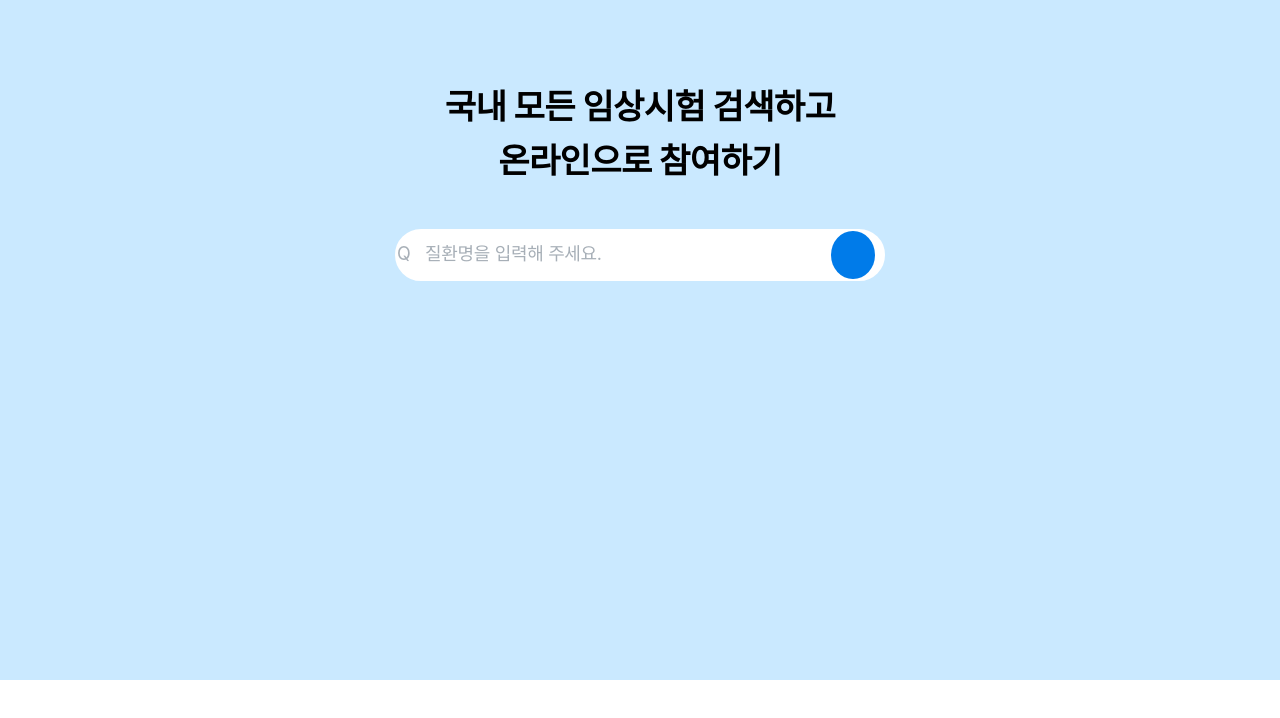
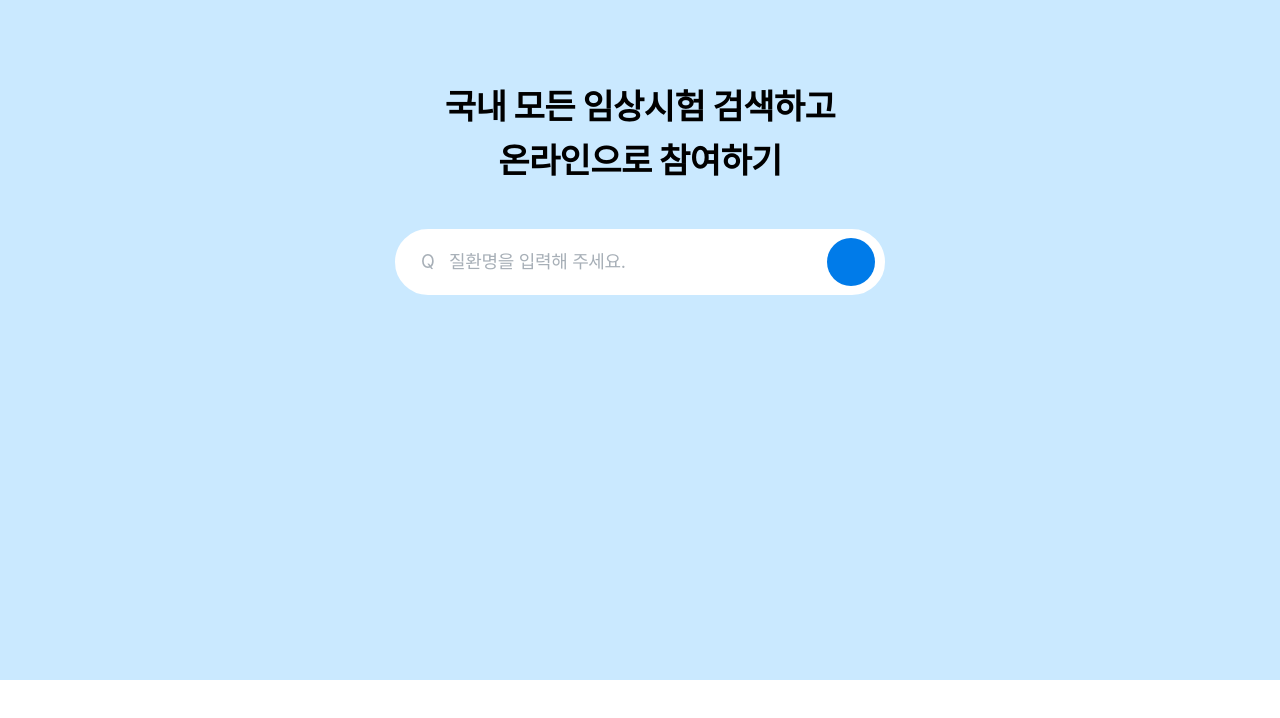
Before and after one commit to yoojiih/clinical-trial-search-bar, a React (Create React App) app: page / in a window 1280 px wide. Shown: the top 718 px of the page. Built offline with nearby package versions, Linux system fonts and the light colour scheme.

Commit message:
Feat: Search Input Layout 디자인 수정

```diff
--- a/src/components/ListItem.tsx
+++ b/src/components/ListItem.tsx
@@ -1,6 +1,6 @@
 import styled from 'styled-components';
 
-const ItemList = (props: any) => {
+const ItemList = (props) => {
   return (
     <ItemWrapper isSelected={props.isSelected}>
       <Icon>{props.sickNm && 'Q'}</Icon>
--- a/src/components/SearchInput.tsx
+++ b/src/components/SearchInput.tsx
@@ -8,7 +8,7 @@ const SearchInput = ({
   inverseFocus,
   setSelectedIndex,
   maxIndex,
-}: any) => {
+}:any) => {
   const getUpIndex = (prevIndex: number) => {
     if (prevIndex <= 0) return maxIndex;
     return prevIndex - 1;
@@ -36,6 +36,7 @@ const SearchInput = ({
   };
 
   return (
+    <Layout>
       <InputWrapper>
         {!isFocus && inputText.length < 1 && (
           <IconTextWrapper>
@@ -58,10 +59,24 @@ const SearchInput = ({
           <InputCancelButton onClick={clearInputText}>X</InputCancelButton>
         )}
       </InputWrapper>
+    </Layout>
   );
 };
 
 export default SearchInput;
+
+const Layout = styled.div`
+  flex-direction: row;
+  flex: 1;
+  align-items: center;
+  font-size: 1.125rem;
+  letter-spacing: -0.018em;
+  line-height: 1.6;
+  display: flex;
+  padding: 20px 10px 20px 24px;
+  font-weight: 400;
+  width: 100%;
+`;
 
 const InputWrapper = styled.div`
   flex-direction: row;
```
Lines whose indentation alone changed are shown as unchanged.
